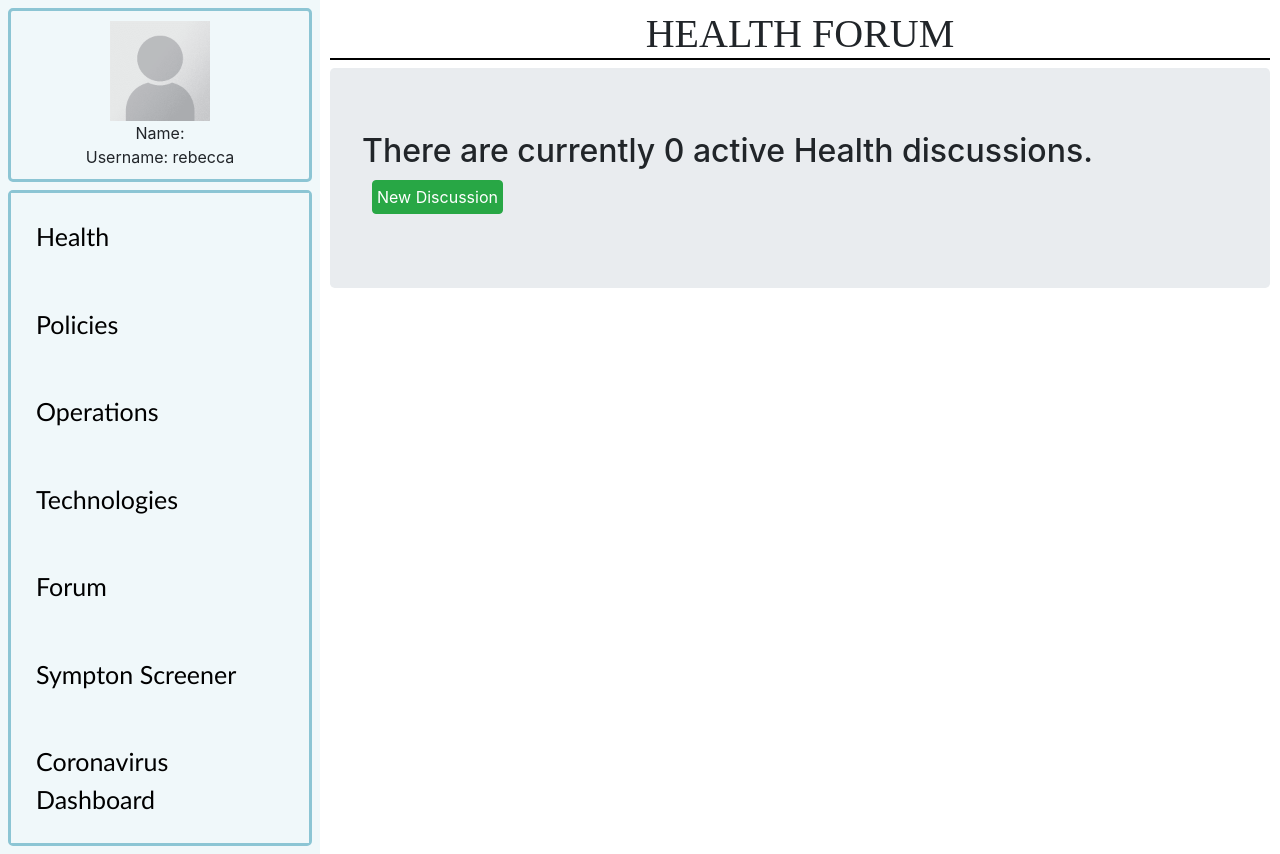
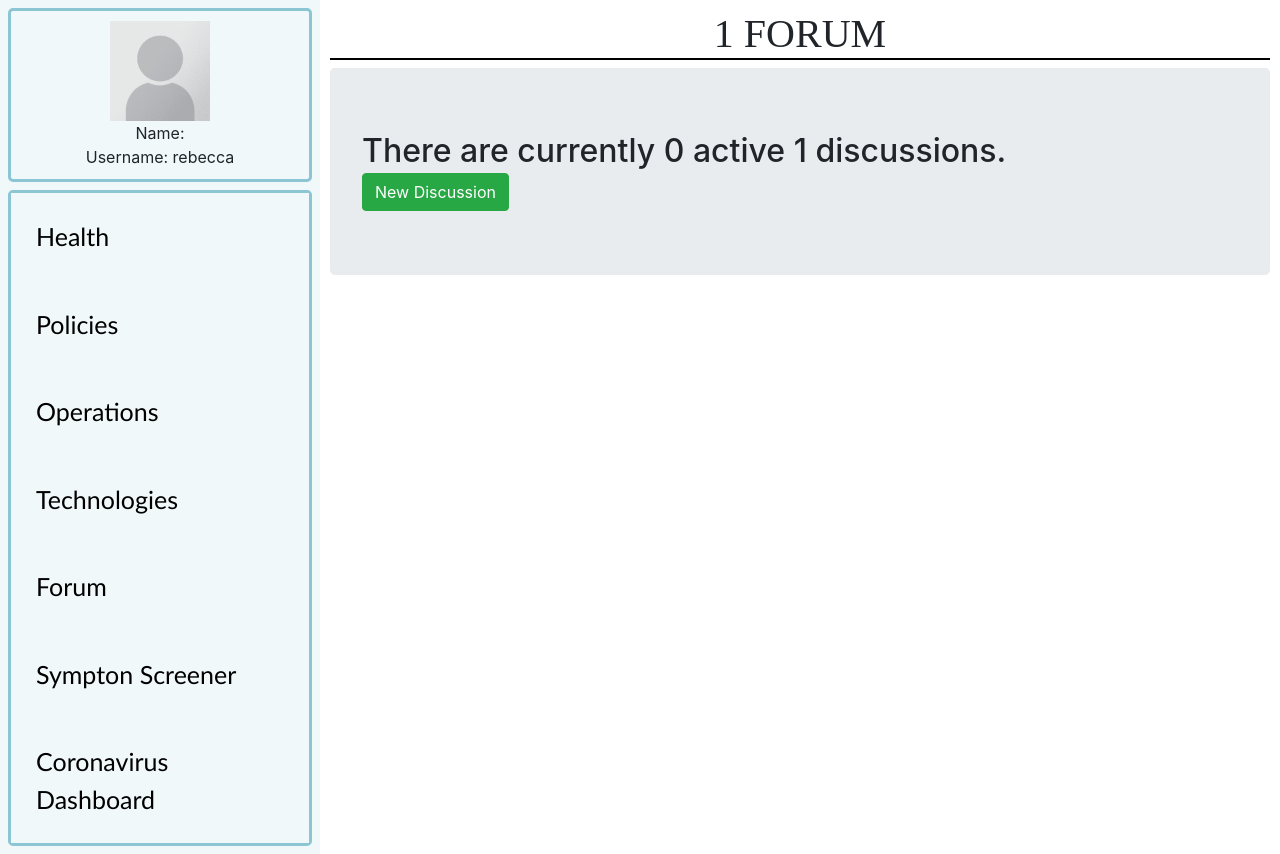
Before and after one commit to looloo223/SEproject, a Django app: page /forumMain/1/ in a window 1280 px wide. Shown: the part 190-1044 px from the top of the page. Run offline with Django 3.2, Linux system fonts and the light colour scheme; a user stored in the database is signed in; data comes from the database, SQL or seed files in the repository; some libraries are stand-ins or nearby versions.

Commit message:
fixed forum bug
fixed bug where all forum sections would show the correct discussions, but the pages were all names health

```diff
--- a/seproject/app/templates/forumHome.html
+++ b/seproject/app/templates/forumHome.html
@@ -27,11 +27,11 @@
 <body>
         <h2 class="jumbotron">
             There are currently {{count}} active {{section}} discussions.
-            <form method="POST" action="{% url 'addInForum' %}">
-                {% csrf_token %}
-            <button class="btn btn-success" style="width:fit-content; padding: 4px; margin:10px;">New Discussion</button>
-            </form>
+            <div>
+            <button onclick="location.href='{% url 'addInForum' forumName='Health' %}'" class="btn btn-success">New Discussion</button>
+            </div>
         </h2>
+
             <div class="card-columns" style="padding: 10px; margin: 20px;"></div>
 
 
@@ -43,27 +43,11 @@
 
                         <a href='{% url 'forumDiscussion' forumName=forum.section forumTopic=forum.topic %}'><h4>{{forum.topic}}</h4></a>
                         <p> By: {{forum.name}}</p>
-                        <!--<div class="card-body container">
 
-                                <p>{{forum.description}}</p> -->
                         </h6>
 
 
-                            <!--<p>Section: {{forum.section}}</p>-->
 
-                            <!--<h4>Views from other users</h4>
-                            {%for discuss in discussions%}
-                            {%for objs in discuss%}
-                            {% if objs.forum == forum %}
-                               {{objs.discuss}}
-                               <br>
-                            {% endif %}
-                            {%endfor%}
-                            {%endfor%}
-                            <form method="POST" action="{% url 'addInDiscussion' %}">
-                                {% csrf_token %}
-                            <button class="btn btn-success" style="width:fit-content; padding: 4px; margin:10px;">Reply</button>
-                            </form>-->
                         </div>
                 </div>
                 </div>
--- a/seproject/app/views.py
+++ b/seproject/app/views.py
@@ -77,7 +77,7 @@ def forumView(request, forumName):
     context={'forums':forums,
               'count':count,
               'discussions':discussions,
-              'section':"Health"}
+              'section':forumName}
     return render(request,'forumHome.html',context)
 
 @login_required
@@ -129,9 +129,6 @@ def forumDiscussion(request, forumName, forumTopic):
             model.save()
         return redirect('/forumMain/')
 
-
-
-
     discussions=[]
     discussions.append(myForum.discussion_set.all())
 
--- a/seproject/seproject/urls.py
+++ b/seproject/seproject/urls.py
@@ -42,12 +42,10 @@ urlpatterns = [
     ######################## Forum #################################
     path('forumMain/',forumMain,name='forumMain'),
     path('forumHome/',forumHome,name='forumHome'),
-    path('addInForum/',addInForum,name='addInForum'),
+    #path('addInForum/',addInForum,name='addInForum'),
     path('addInDiscussion/',addInDiscussion,name='addInDiscussion'),
     path('forumMain/<forumName>/',forumView,name='forumView'),
-    path('forumMain/<forumName>/<forumTopic>/', forumDiscussion, name='forumDiscussion')
-    #path('forumMain/forumHealth/forumDiscussion/',forumDiscussion,name='forumDiscussion'),
-    #re_path(r'^forumMain/\w+/forumDiscussion/$',forumDiscussion,name='forumDiscussion'),
-    #the above line fixed a bug that didn't allow the discussions in topics other than health to be viewed
+    path('forumMain/<forumName>/<forumTopic>/', forumDiscussion, name='forumDiscussion'),
+    path('forumMain/<forumName>/addInForum/',addInForum,name='addInForum'),
      ####################### Forum ################################
 ]
```
